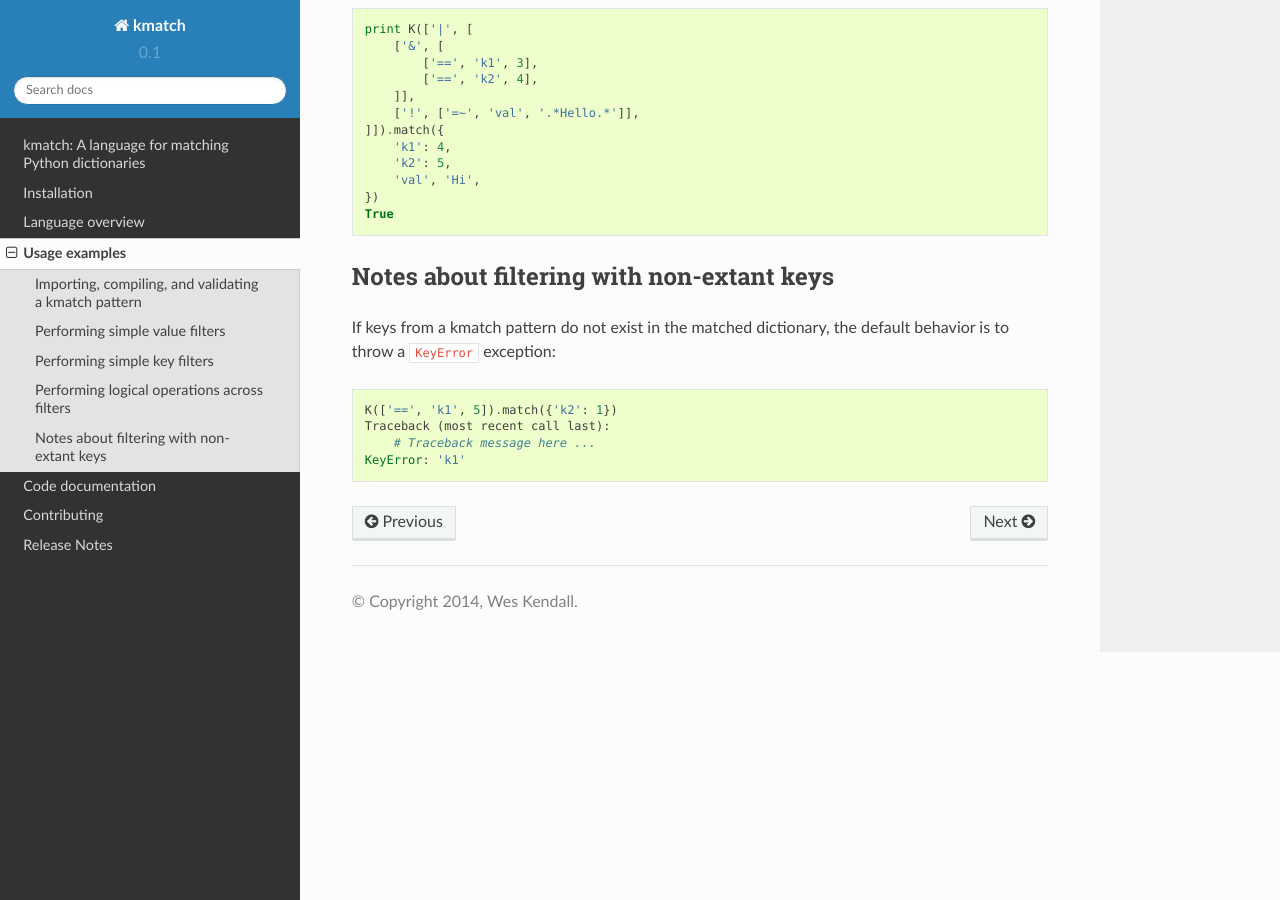
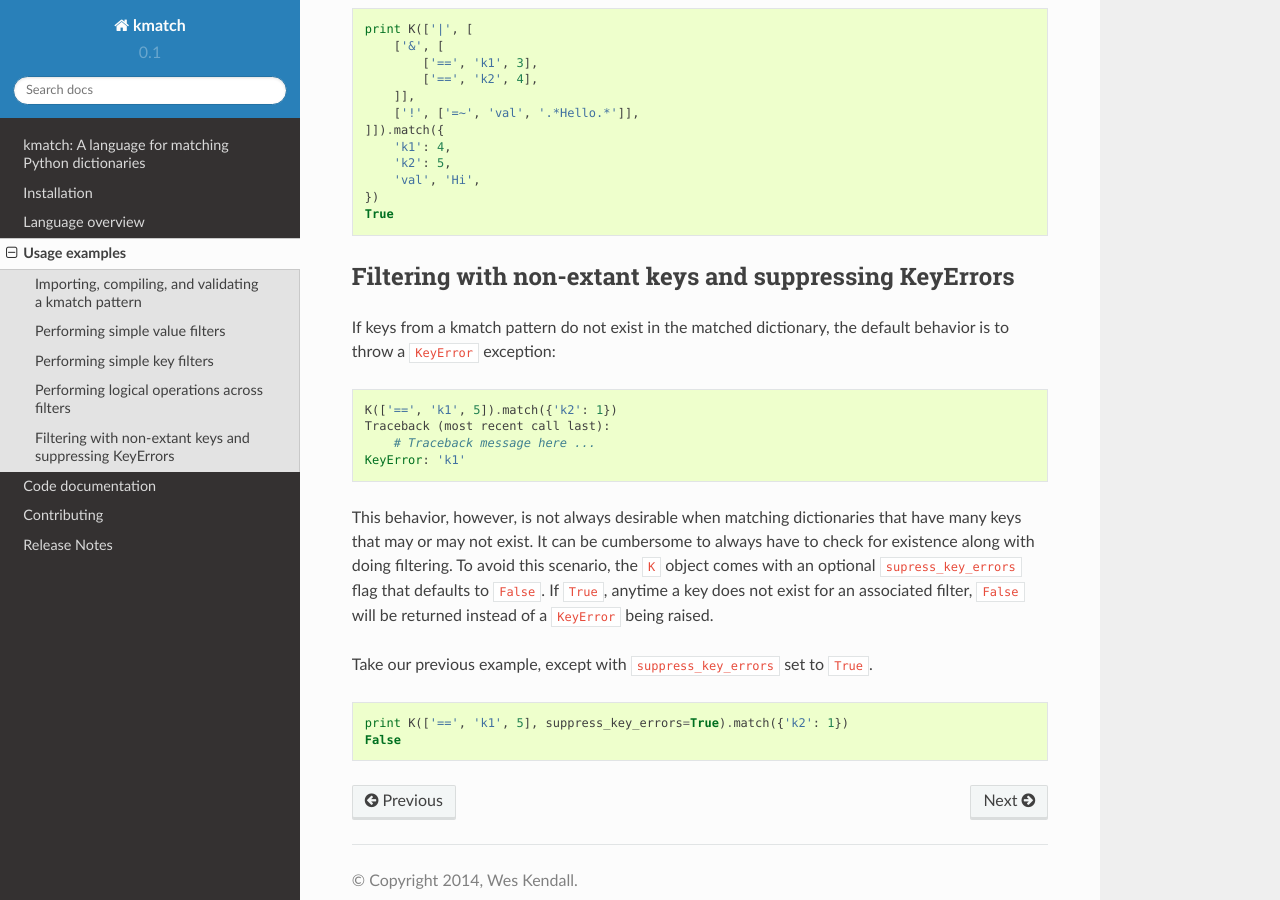
Before and after one commit to ambitioninc/kmatch, a Sphinx documentation site: the page built from docs/usage_examples.rst, in a window 1280 px wide and 900 px high, scrolled down 1942 px. Built offline with Sphinx 7.4.7 and the Read the Docs theme 2.0.0, drawn with Linux system fonts in a browser that asks for light colours.

Commit message:
final docs about suppressing key errors

```diff
--- a/docs/index.rst
+++ b/docs/index.rst
@@ -30,6 +30,6 @@ More powerful expressions can be made to match more types of patterns.
     k.match(...)
 
 
-The kmatch app can be used for a wide variety of applications. One example is filtering a list of dictionaries that match a pattern. Another example is to validate dictionaries passed to a function.
+The kmatch library can be used for a wide variety of applications. One example is filtering a list of dictionaries that match a pattern. Another example is to validate dictionaries passed to a function.
 
 Installation, overview of the language, usage examples, and code documentation are overviewed in the following.
--- a/docs/usage_examples.rst
+++ b/docs/usage_examples.rst
@@ -107,8 +107,8 @@ Operators can be combined in various ways to form more complex patterns like so:
     })
     True
 
-Notes about filtering with non-extant keys
-------------------------------------------
+Filtering with non-extant keys and suppressing KeyErrors
+--------------------------------------------------------
 If keys from a kmatch pattern do not exist in the matched dictionary, the default behavior is to throw a ``KeyError`` exception:
 
 .. code-block:: python
@@ -117,3 +117,12 @@ If keys from a kmatch pattern do not exist in the matched dictionary, the defaul
     Traceback (most recent call last):
         # Traceback message here ...
     KeyError: 'k1'
+
+This behavior, however, is not always desirable when matching dictionaries that have many keys that may or may not exist. It can be cumbersome to always have to check for existence along with doing filtering. To avoid this scenario, the ``K`` object comes with an optional ``supress_key_errors`` flag that defaults to ``False``. If ``True``, anytime a key does not exist for an associated filter, ``False`` will be returned instead of a ``KeyError`` being raised.
+
+Take our previous example, except with ``suppress_key_errors`` set to ``True``.
+
+.. code-block:: python
+
+    print K(['==', 'k1', 5], suppress_key_errors=True).match({'k2': 1})
+    False
```
Also changed, not shown: docs/ref/kmatch.rst (line endings or trailing spaces), 1 other file.
